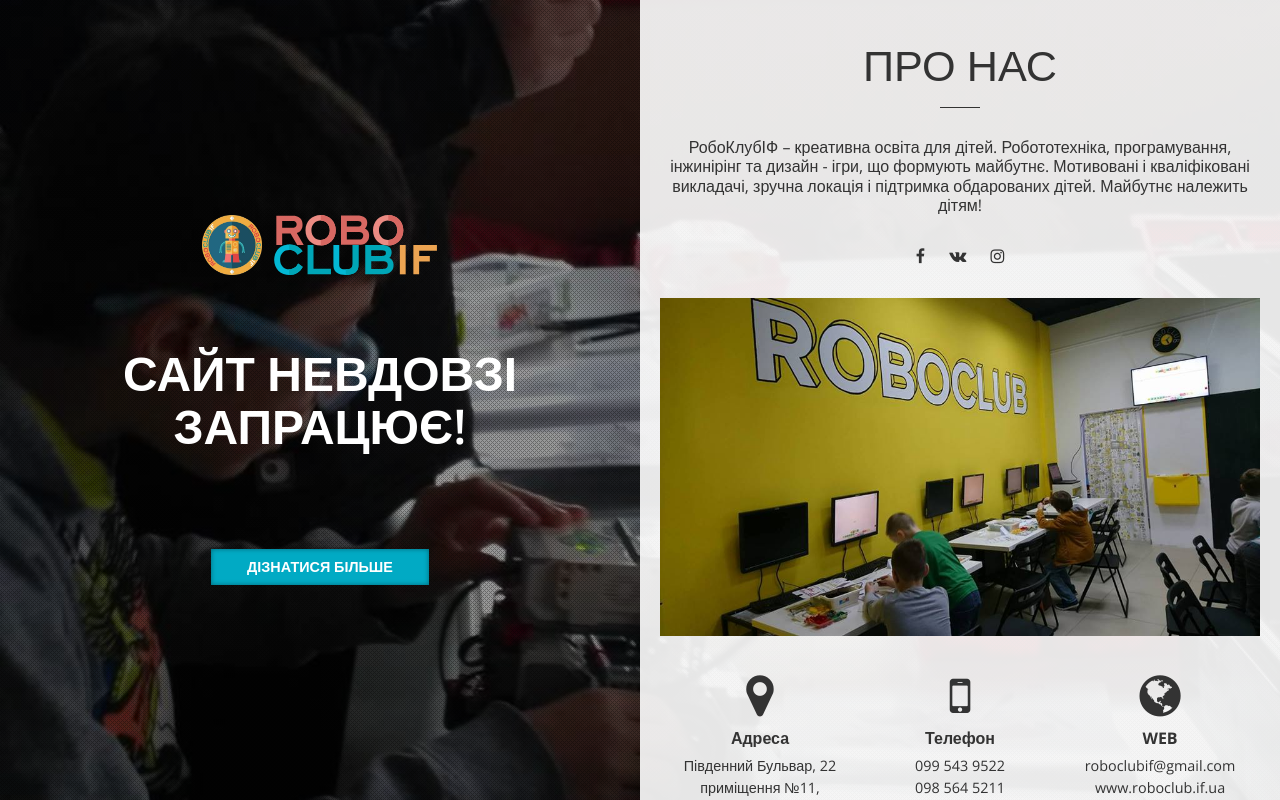
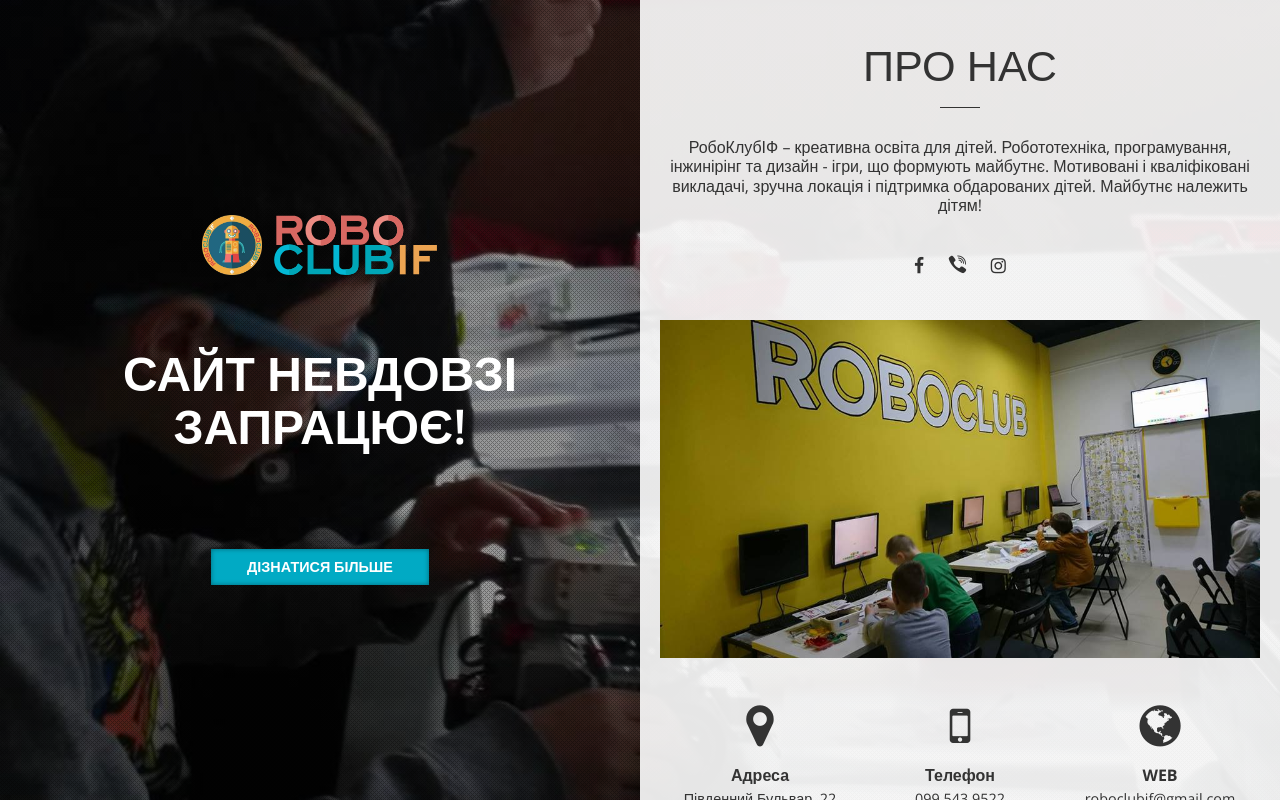
Before and after one commit to oksana-divkit/roboclub-soon, a plain HTML site: page index.html in a window 1280 px wide. Both pictures are taken after a click on the button "ДІЗНАТИСЯ БІЛЬШЕ". Drawn offline with nearby package versions, Linux system fonts and the light colour scheme.

Commit message:
viber icon

```diff
--- a/css/main.css
+++ b/css/main.css
@@ -462,7 +462,16 @@ template {
 
 
 /* ------- Fonts ---------------- */
-
+@font-face {
+	font-family: 'fa-viber';
+	src:url('../fonts/fa-viber.eot?-3dwksg');
+	src:url('../fonts/fa-viber.eot?#iefix-3dwksg') format('embedded-opentype'),
+		url('../fonts/fa-viber.ttf?-3dwksg') format('truetype'),
+		url('../fonts/fa-viber.woff?-3dwksg') format('woff'),
+		url('../fonts/fa-viber.svg?-3dwksg#fa-viber') format('svg');
+	font-weight: normal;
+	font-style: normal;
+}
 
 
 /* ------- General ---------------- */
@@ -592,6 +601,11 @@ input[type="reset"]:focus {
 .icon {
 	display: inline-block;
 	vertical-align: middle;
+}
+
+.fa-viber:before {
+	font-family: 'fa-viber';
+	content: "\e666";
 }
 
 
@@ -756,13 +770,14 @@ input[type="reset"]:focus {
 }
 
 .lead {
-	margin: 0 0 2em;
+	margin: 0 0 2.5em;
 }
 
 .socials-list {
-	margin: 0 0 2em;
+	margin: 0 0 2.5em;
 	padding: 0;
 	list-style: none;
+	font-size: 1.1em;
 }
 
 .socials-list__item {
@@ -781,7 +796,7 @@ input[type="reset"]:focus {
 .info-list {
 	display: flex;
 	justify-content: stretch;
-	margin: 2em 0 1em;
+	margin: 2.5em 0 2em;
 	padding: 0;
 	list-style: none;
 }
@@ -797,7 +812,7 @@ input[type="reset"]:focus {
 }
 
 .info-list__title {
-	margin: 0 0 .4em;
+	margin: .4em 0 .2em;
 }
 
 .info-list__descr {
--- a/index.html
+++ b/index.html
@@ -45,7 +45,7 @@
 
 	</article>
 
-	<article class="contacts-section">
+	<section class="contacts-section">
 
 		<div class="container">
 			<h2 class="contacts-section__title">Про <b>нас</b></h2>
@@ -54,17 +54,17 @@
 
 			<ul class="socials-list">
 				<li class="socials-list__item">
-					<a href="https://www.facebook.com/RoboclubIF/" class="socials-list__link">
+					<a href="https://www.facebook.com/RoboclubIF/" class="socials-list__link" title="Facebook">
 						<i class="fa fa-facebook" aria-hidden="true"></i>
 					</a>
 				</li>
 				<li class="socials-list__item">
-					<a href="https://vk.com/roboclubif" class="socials-list__link">
-						<i class="fa fa-vk" aria-hidden="true"></i>
+					<a href="viber://public?id=roboclubif" class="socials-list__link" title="Viber">
+						<i class="fa fa-viber" aria-hidden="true"></i>
 					</a>
 				</li>
 				<li class="socials-list__item">
-					<a href="https://www.instagram.com/roboclubif/" class="socials-list__link">
+					<a href="https://www.instagram.com/roboclubif/" class="socials-list__link" title="Instagram">
 						<i class="fa fa-instagram" aria-hidden="true"></i>
 					</a>
 				</li>
@@ -105,7 +105,7 @@
 
 		</div>
 
-	</article>
+	</section>
 
 
 
```
Also changed, not shown: fonts/fa-viber.ttf (added), fonts/fa-viber.woff (added), 3 other files.
